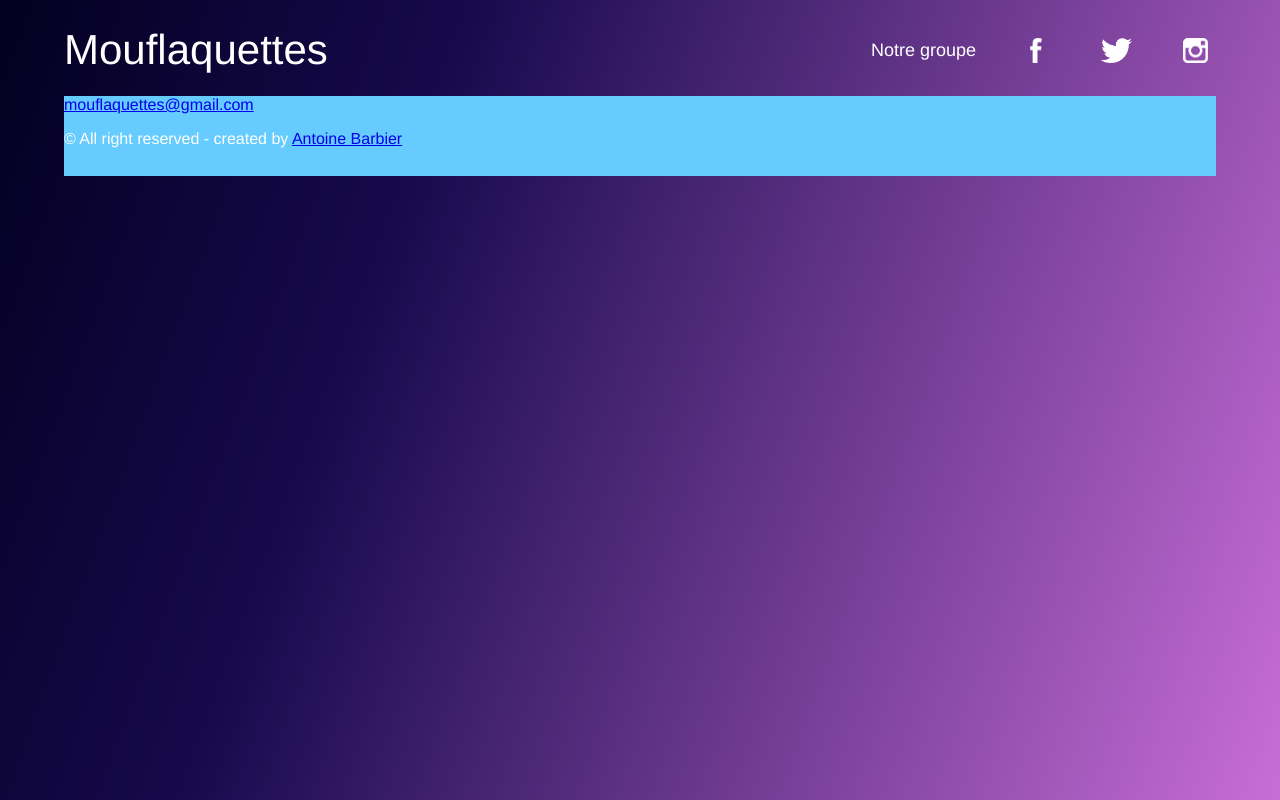
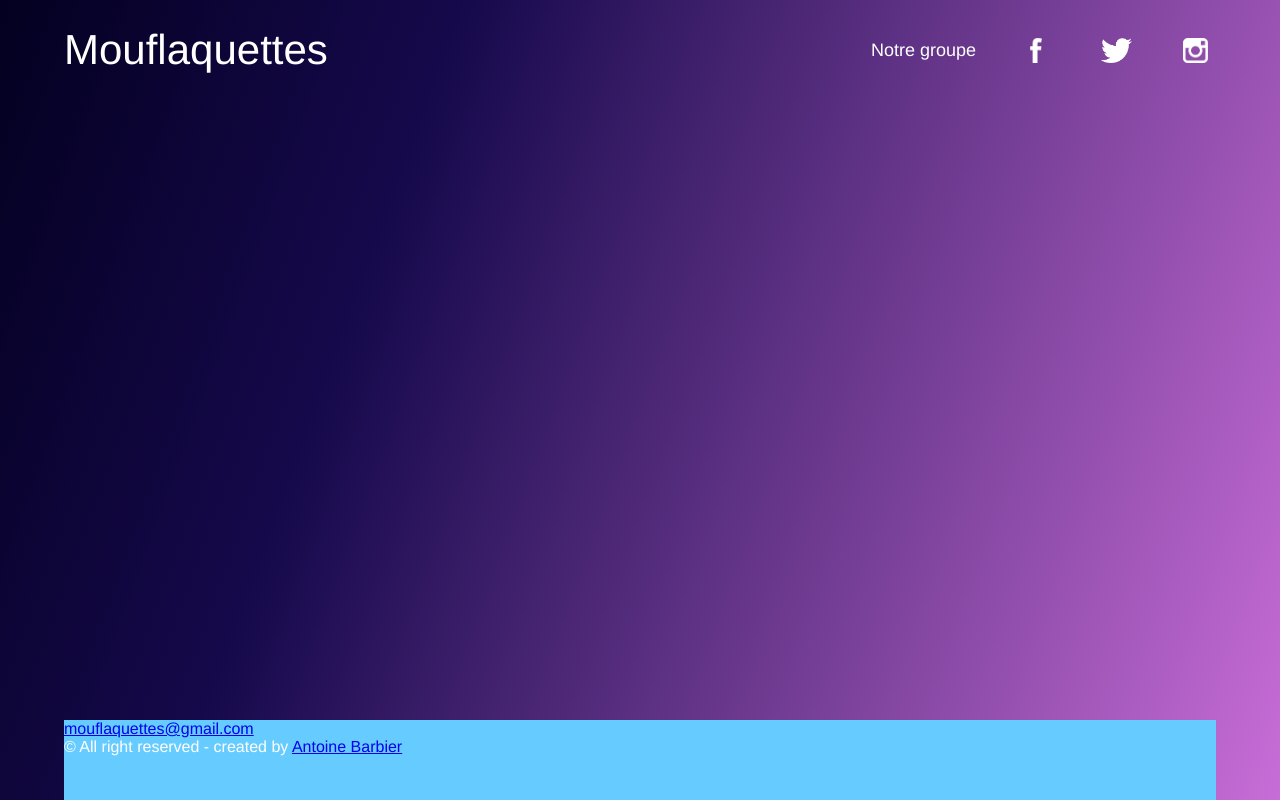
Before and after one commit to antoinebarbier022/mouflaquette.fr, a Vue app: page / in a window 1280 px wide. Built offline with nearby package versions, Linux system fonts and the light colour scheme.

Commit message:
Footer collé en bas de la page

```diff
--- a/src/App.vue
+++ b/src/App.vue
@@ -24,14 +24,20 @@ export default {
   color: #2c3e50;
 }
 
+*{
+    margin:0;
+    padding:0;
+}
+
 html, body{
   width:100%;
   height:100%;
-  margin:0;
-  padding:0;
 }
+
 
 body{
   background-image: linear-gradient(110deg, #030020 0%, #16094C 30%, #C86DD7 100%);
+  background-repeat: no-repeat;
+  background-attachment: fixed;
 }
 </style>
--- a/src/components/Footer.vue
+++ b/src/components/Footer.vue
@@ -15,7 +15,7 @@ export default {
 
 footer{
     width:100%;
-    height:80px;
+    height: 80px;
     color:white;
     text-align: left;
     background:#6cf;
--- /dev/null
+++ b/src/components/Main.vue
@@ -0,0 +1,19 @@
+<template>
+    <div id="home">
+
+    </div>
+</template>
+
+<script>
+export default {
+    name: "Main"
+}
+</script>
+
+<style scoped>
+    #home{
+        width:100%;
+        min-height: calc(100vh - 80px - 60px - 20px); /* - hauteur du footer et - hauteur du header */
+    }
+
+</style>
--- a/src/pages/home/index.vue
+++ b/src/pages/home/index.vue
@@ -1,18 +1,21 @@
 <template>
     <div id="container">
         <Header/>
+        <Main/>
         <Footer/>
     </div>
 </template>
 
 <script>
 import Header from "@/components/Header.vue"
+import Main from "@/components/Main.vue"
 import Footer from "@/components/Footer.vue"
 
 export default {
     name: 'Home',
     components: {
         Header,
+        Main,
         Footer
     }
 }
```
